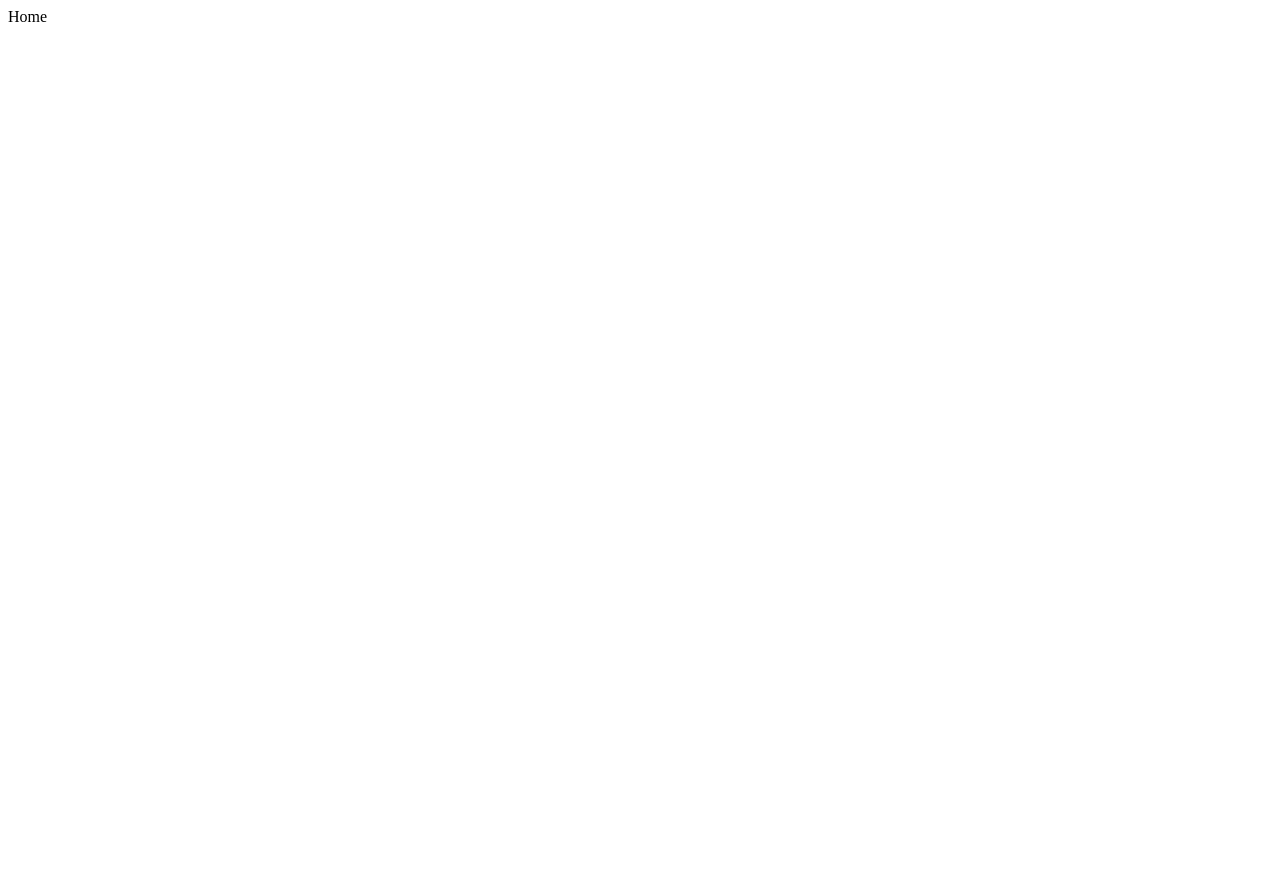
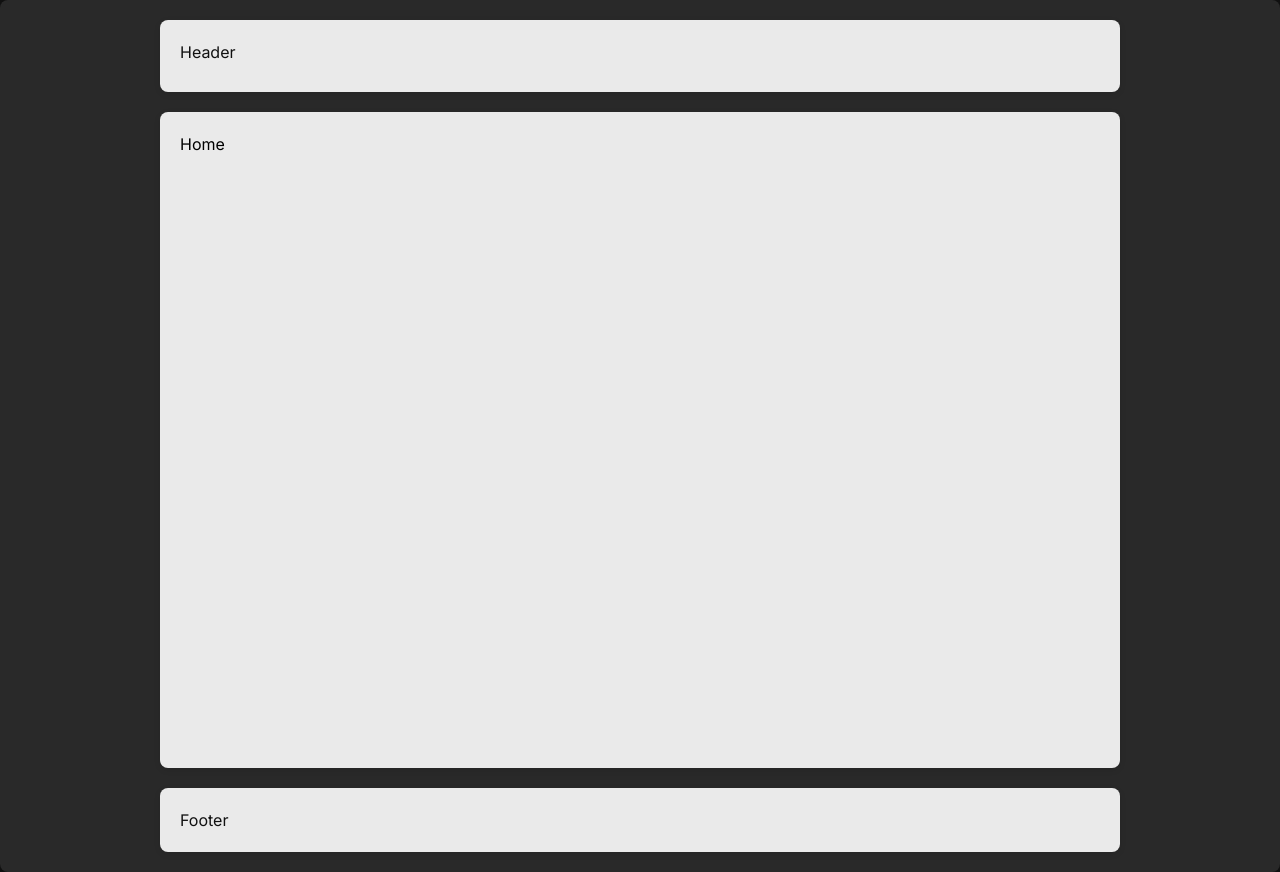
Before and after one commit to ahmetberktas/NextJs-Blog, a Next.js app: page / in a window 1280 px wide. Before the commit the page ends 800 px from the top, so only its background shows below. Built offline with nearby package versions, Linux system fonts and the light colour scheme.

Commit message:
Update layout and styles

```diff
--- /dev/null
+++ b/app/global.css
@@ -0,0 +1,58 @@
+:root {
+    --white: #fff;
+    --light-gray: rgba(255, 255, 255, 0.42);
+    --gray: #777;
+    --black: #111;
+}
+
+* {
+    box-sizing: border-box;
+    padding: 0;
+    margin: 0;
+}
+
+html,
+body {
+    font-family: Inter, -apple-system, BlinkMacSystemFont, Segoe UI, Roboto,
+        Oxygen, Ubuntu, Cantarell, Fira Sans, Droid Sans, Helvetica Neue, sans-serif;
+    background-color: var(--black);
+}
+
+body {
+    line-height: 1.5;
+    -webkit-font-smoothing: antialiased;
+}
+
+img {
+    display: block;
+    max-width: 100%;
+}
+
+input,
+button,
+textarea,
+select {
+    font: inherit;
+}
+
+h1,
+h2,
+h3,
+h4,
+h5,
+h6,
+a {
+    color: var(--black);
+}
+
+a {
+    text-decoration: none;
+}
+
+p {
+    color: var(--black);
+}
+
+next-route-announcer {
+    display: none;
+}
--- /dev/null
+++ b/app/head.js
@@ -0,0 +1,13 @@
+import React from "react";
+
+function Head() {
+  return (
+    <>
+      <title>Next.js 14 | Blog</title>
+      <meta name="description" content="Generated by create next app" />
+      <link rel="icon" href="/favicon.ico" />
+    </>
+  );
+}
+
+export default Head;
--- a/app/layout.js
+++ b/app/layout.js
@@ -1,7 +1,26 @@
+import { Inter } from "next/font/google";
+import styles from "./styles.module.css";
+import "./global.css";
+import Head from "./head";
+
+const inter = Inter({
+  subsets: ["latin"],
+  display: "swap",
+});
+
 export default function RootLayout({ children }) {
   return (
-    <html lang="en">
-      <body>{children}</body>
+    <html lang="tr" className={inter.className}>
+      <Head></Head>
+      <body className={styles.container}>
+        <header>
+          <p>Header</p>
+        </header>
+        <main>{children}</main>
+        <footer>
+          <p>Footer</p>
+        </footer>
+      </body>
     </html>
   );
 }
--- /dev/null
+++ b/app/styles.module.css
@@ -0,0 +1,24 @@
+.container {
+    display: grid;
+    grid-template-columns: 1fr min(960px, 90%) 1fr;
+    grid-template-rows: 72px minmax(calc(100vh - 144px), auto);
+    gap: 20px;
+    padding: 20px;
+    background-color: rgba(255, 255, 255, 0.1);
+    border-radius: 8px;
+    box-shadow: 0 4px 12px rgba(0, 0, 0, 0.1);
+}
+
+.container>* {
+    grid-column: 2;
+    background-color: rgba(255, 255, 255, 0.9);
+    padding: 20px;
+    border-radius: 8px;
+    box-shadow: 0 2px 6px rgba(0, 0, 0, 0.1);
+}
+
+@media (max-width: 600px) {
+    .container {
+        grid-template-columns: 1fr;
+    }
+}
```
Also changed, not shown: 1 other file (tests, documents, lock files or other folders).
